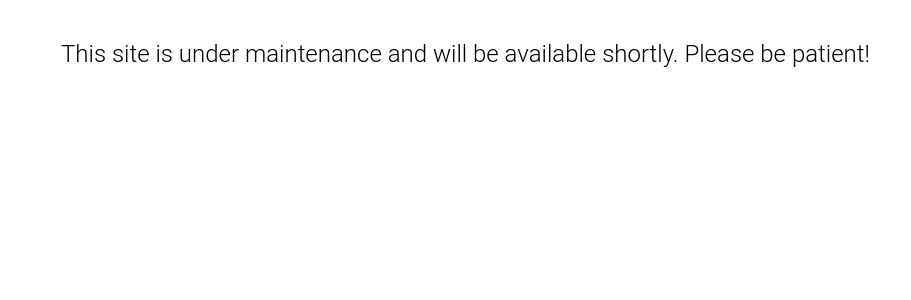
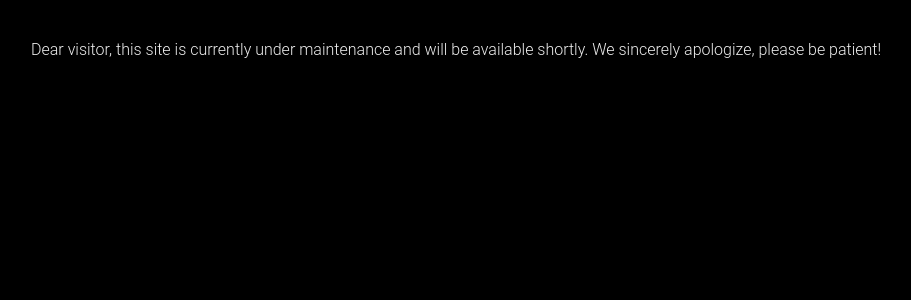
Before and after one commit to tvibes/mosesmarine, a Django app: page / in a window 1280 px wide. Shown: the top 300 px of the page, without its empty margins (147-1058 px from the left). Run offline with Django 3.2, Linux system fonts and the light colour scheme; some libraries are stand-ins or nearby versions; some web fonts are replaced.

Commit message:
first push ready

```diff
--- a/mosesmarine/settings/production.py
+++ b/mosesmarine/settings/production.py
@@ -25,7 +25,7 @@ SECRET_KEY = '7af_#b&i*@4x4pkwimd7g-c79)uoq%%ubx)_6m_5@gle(0%9%4'
 # SECURITY WARNING: don't run with debug turned on in production!
 DEBUG = False
 
-ALLOWED_HOSTS = []
+ALLOWED_HOSTS = ['http://www.mosesmarine.com', 'http://www.mosesmarine.com', '.mosesmarine.com', 'mosesmarine.herokuapp.com']
 
 
 # Application definition
--- /dev/null
+++ b/runtime.txt
@@ -0,0 +1 @@
+python-3.7.5
--- a/static/css/custom_style.css
+++ b/static/css/custom_style.css
@@ -0,0 +1,9 @@
+html, body{
+    background-color: black;
+    color: #eee;
+}
+
+.maintennace-note{
+    text-align: center;
+    margin-right: 20px;
+}
--- a/templates/home.html
+++ b/templates/home.html
@@ -4,7 +4,7 @@
 {% block home %}
     <section id="landing_msg">
         <div class="container">
-            <h2 style="margin-left: 200px; margin-top: 40px;">This site is under maintenance and will be available shortly. Please be patient!</h2>
+            <h4 style="margin-left: 170px; margin-top: 40px;">Dear visitor, this site is currently under maintenance and will be available shortly. We sincerely apologize, please be patient!</h4>
         </div>
     </section>
-{% endblock home %}
+{% endblock %}
```
Also changed, not shown: requirements.txt (added, +24 -0 lines), 2 other files.
